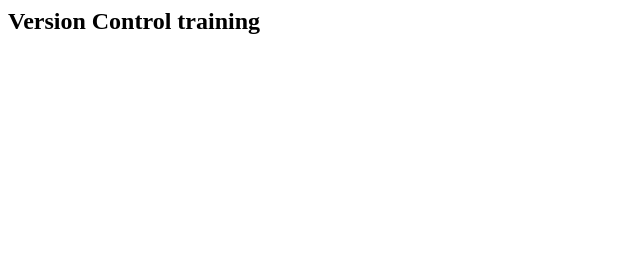
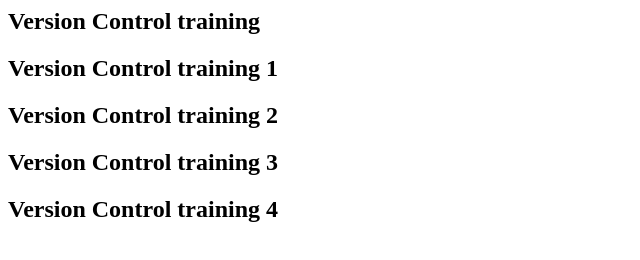
Before and after one commit to akumarseth/app01_test, a plain HTML site: page index.html in a window 1280 px wide. Shown: the whole page, without its empty margins (0-640 px from the left). Drawn offline with Linux system fonts and the light colour scheme.

Commit message:
updated index.html

```diff
--- a/index.html
+++ b/index.html
@@ -1 +1,5 @@
 <h2>Version Control training</h2>
+<h2>Version Control training 1</h2>
+<h2>Version Control training 2</h2>
+<h2>Version Control training 3</h2>
+<h2>Version Control training 4</h2>
```
